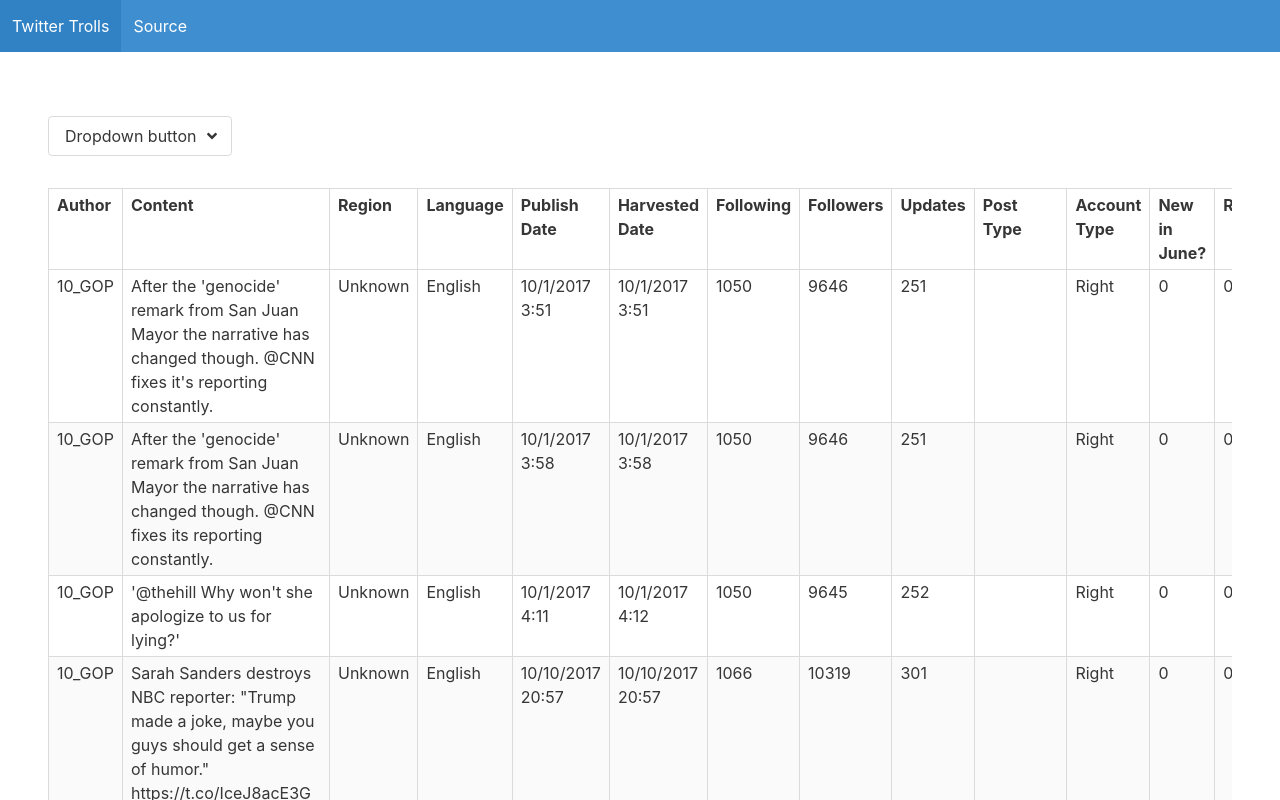
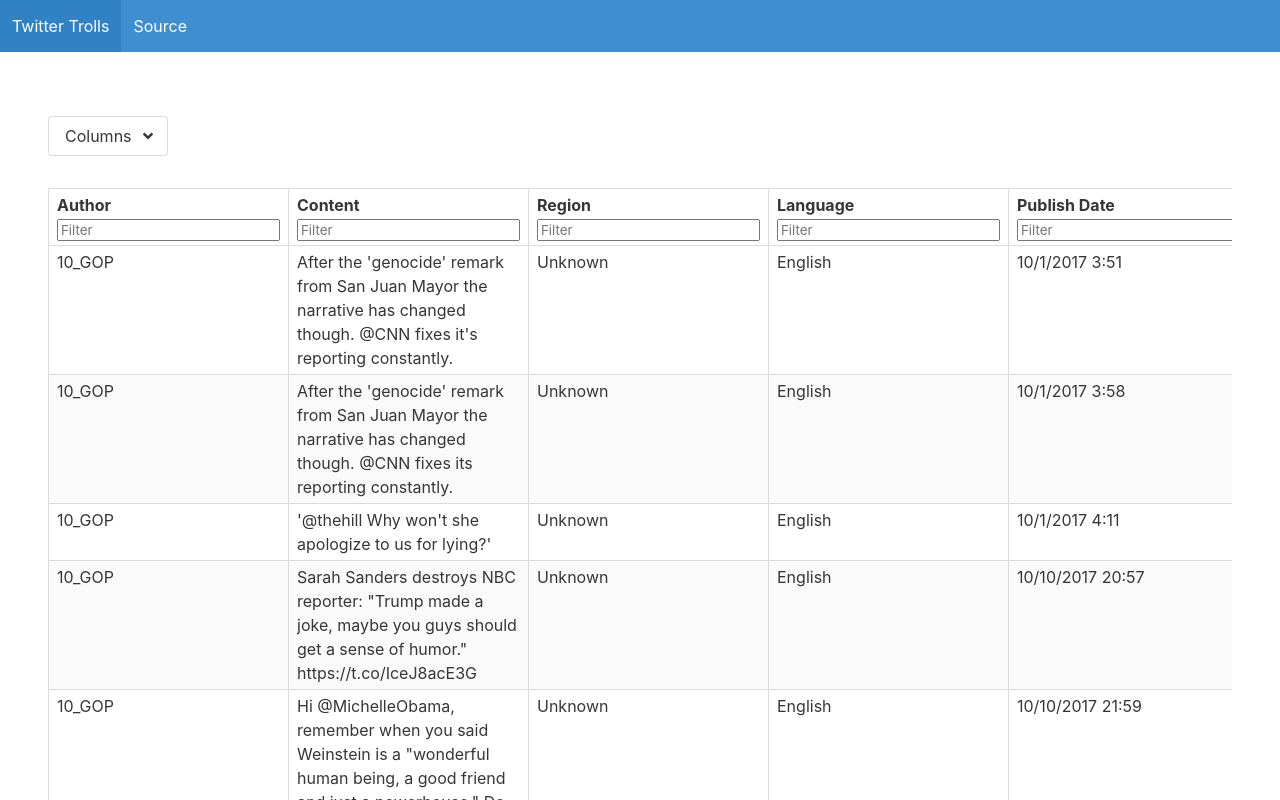
Before and after one commit to gd8/node-react-setup, a React app: page / in a window 1280 px wide. Shown: the top 800 px of the page. Built offline with nearby package versions, Linux system fonts and the light colour scheme.

Commit message:
add filter data by column functionality.

```diff
--- a/src/client/app.tsx
+++ b/src/client/app.tsx
@@ -14,14 +14,14 @@ export const COLUMNS: TableColumn[] = [
   { key: 'language', name: 'Language', show: true },
   { key: 'publish_date', name: 'Publish Date', show: true },
   { key: 'harvested_date', name: 'Harvested Date', show: true },
-  { key: 'following', name: 'Following', show: true },
-  { key: 'followers', name: 'Followers', show: true },
-  { key: 'updates', name: 'Updates', show: true },
-  { key: 'post_type', name: 'Post Type', show: true },
-  { key: 'account_type', name: 'Account Type', show: true },
-  { key: 'new_june_2018', name: 'New in June?', show: true },
-  { key: 'retweet', name: 'Retweet?', show: true },
-  { key: 'account_category', name: 'Account Category', show: true },
+  { key: 'following', name: 'Following', show: false },
+  { key: 'followers', name: 'Followers', show: false },
+  { key: 'updates', name: 'Updates', show: false },
+  { key: 'post_type', name: 'Post Type', show: false },
+  { key: 'account_type', name: 'Account Type', show: false },
+  { key: 'new_june_2018', name: 'New in June?', show: false },
+  { key: 'retweet', name: 'Retweet?', show: false },
+  { key: 'account_category', name: 'Account Category', show: false },
 ];
 
 export interface AppState {
@@ -30,6 +30,7 @@ export interface AppState {
 }
 
 class App extends React.Component<any, AppState> {
+  allData = mockData;
   constructor(props: any) {
     super(props);
     this.state = {
@@ -51,6 +52,15 @@ class App extends React.Component<any, AppState> {
     });
   }
 
+  filterData(key: string, value: string) {
+    this.setState({
+      data: this.allData.filter((row: any) => {
+        // TODO: refactor to helper
+        return row[key].toLowerCase().indexOf(value.toLowerCase()) > -1;
+      }),
+    });
+  }
+
   render() {
     return (
       <div>
@@ -60,7 +70,11 @@ class App extends React.Component<any, AppState> {
             options={this.state.columns}
             toggleOption={(option: SelectOption) => this.filterColumns(option)}
           />
-          <Table data={this.state.data} columns={this.state.columns} />
+          <Table
+            data={this.state.data}
+            columns={this.state.columns}
+            filterData={this.filterData.bind(this)}
+          />
         </section>
       </div>
     );
--- a/src/client/components/multiselect/multiselect.tsx
+++ b/src/client/components/multiselect/multiselect.tsx
@@ -60,7 +60,7 @@ export class MultiSelect extends React.Component<
             aria-controls="dropdown-menu"
             onClick={this.toggleDropdown.bind(this)}
           >
-            <span>Dropdown button</span>
+            <span>Columns</span>
             <span className="icon is-small">
               <i className="fas fa-angle-down" aria-hidden="true" />
             </span>
--- a/src/client/components/table/table-header.tsx
+++ b/src/client/components/table/table-header.tsx
@@ -3,18 +3,33 @@ import { TableColumn } from './table';
 
 export interface TableHeaderProps {
   columns: TableColumn[];
+  filterColumn: (key: string, value: string) => void;
 }
 
-export const TableHeader = (props: TableHeaderProps) => {
+export class TableHeader extends React.Component<TableHeaderProps, null> {
+  render() {
     return (
       <thead>
         <tr>
-        {props.columns
+          {this.props.columns
             .filter(row => row.show)
             .map((column: TableColumn, colNum: number) => {
-            return <th key={colNum}>{column.name}</th>;
+              return (
+                <th key={colNum}>
+                  {column.name}
+                  <input
+                    className="input is-small"
+                    type="text"
+                    placeholder="Filter"
+                    onChange={({ target }: any) =>
+                      this.props.filterColumn(column.key, target.value)
+                    }
+                  />
+                </th>
+              );
             })}
         </tr>
       </thead>
     );
-};
+  }
+}
--- a/src/client/components/table/table.tsx
+++ b/src/client/components/table/table.tsx
@@ -10,6 +10,7 @@ export interface TableColumn {
 export interface TableProps {
   data: any;
   columns: TableColumn[];
+  filterData: (key: string, value: string) => void;
 }
 
 export class Table extends React.Component<TableProps> {
@@ -17,7 +18,10 @@ export class Table extends React.Component<TableProps> {
     return (
       <div className="container scroll-x">
         <table className="table is-bordered is-striped is-narrow is-hoverable is-fullwidth">
-          <TableHeader columns={this.props.columns} />
+          <TableHeader
+            columns={this.props.columns}
+            filterColumn={this.props.filterData.bind(this)}
+          />
           <tbody>{this.createRows()}</tbody>
         </table>
       </div>
--- a/src/client/style.scss
+++ b/src/client/style.scss
@@ -4,6 +4,7 @@
 
 @import 'bulma/sass/elements/button.sass';
 @import 'bulma/sass/elements/table.sass';
+@import 'bulma/sass/elements/form.sass';
 @import 'bulma/sass/components/navbar.sass';
 @import 'bulma/sass/components/dropdown.sass';
 
```
Lines whose indentation alone changed are shown as unchanged.
